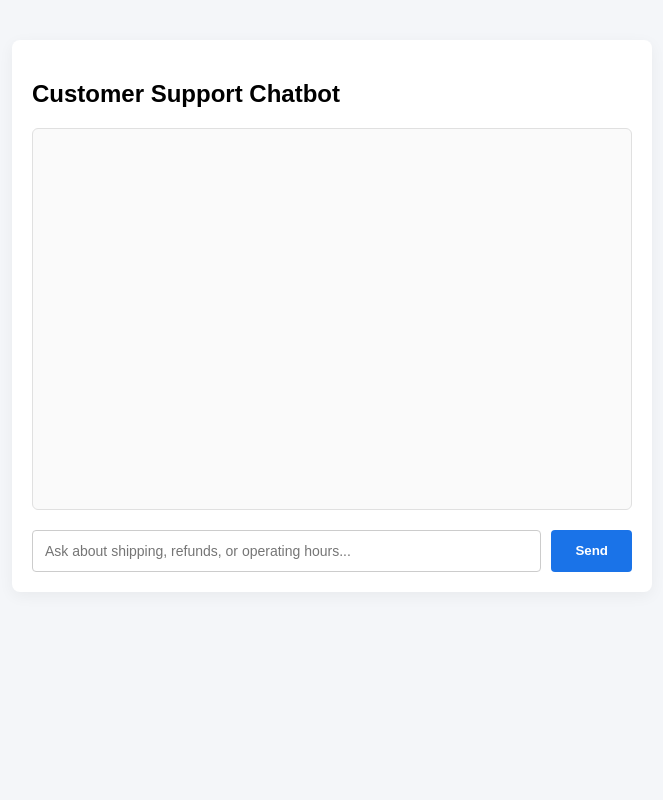
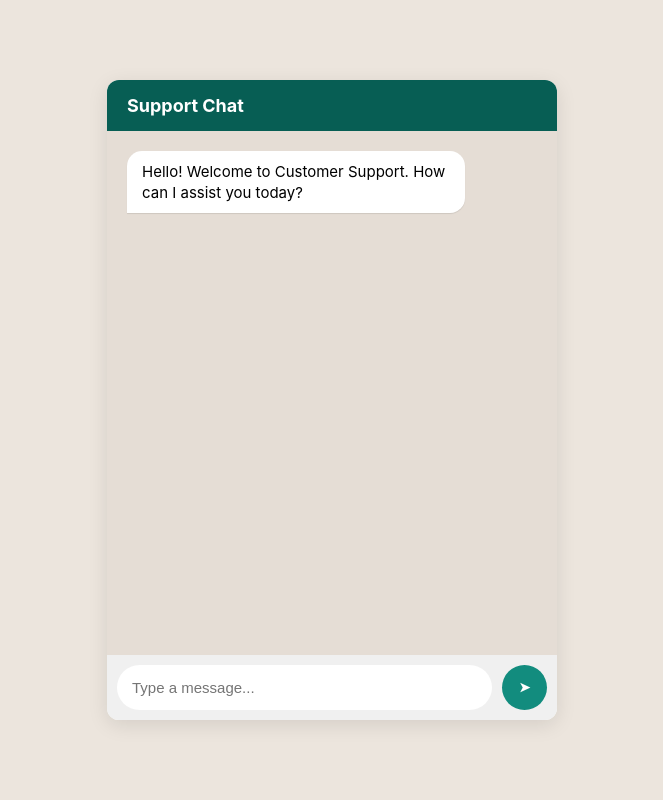
Before and after one commit to umandathathsarani/simple-chatbot, a Flask app: page / in a window 1280 px wide. Shown: the whole page, without its empty margins (308-971 px from the left). Run offline with Flask 3, Linux system fonts and the light colour scheme.

Commit message:
Revamp user interface with modern messaging app CSS styling

```diff
--- a/templates/index.html
+++ b/templates/index.html
@@ -6,75 +6,115 @@
     <title>Customer Support Portal</title>
     <style>
         body {
-            font-family: Arial, sans-serif;
-            background: #f4f6f9;
+            font-family: -apple-system, BlinkMacSystemFont, "Segoe UI", Roboto, Helvetica, Arial, sans-serif;
+            background-color: #ece5dd;
             margin: 0;
-            padding: 40px;
+            display: flex;
+            justify-content: center;
+            align-items: center;
+            height: 100vh;
         }
         .chat-wrapper {
-            max-width: 600px;
-            margin: 0 auto;
+            width: 100%;
+            max-width: 450px;
             background: #ffffff;
-            border-radius: 8px;
-            box-shadow: 0 4px 15px rgba(0,0,0,0.05);
-            padding: 20px;
+            border-radius: 12px;
+            box-shadow: 0 5px 20px rgba(0,0,0,0.1);
+            display: flex;
+            flex-direction: column;
+            height: 80vh;
+            overflow: hidden;
+        }
+        .chat-header {
+            background-color: #075e54;
+            color: white;
+            padding: 15px 20px;
+            font-size: 18px;
+            font-weight: bold;
         }
         .chat-display {
-            height: 350px;
+            flex: 1;
+            padding: 20px;
             overflow-y: auto;
-            border: 1px solid #e0e0e0;
-            padding: 15px;
-            margin-bottom: 20px;
-            border-radius: 6px;
-            background: #fafafa;
+            background-color: #e5ddd5;
+            display: flex;
+            flex-direction: column;
+            gap: 10px;
         }
         .msg {
-            margin: 12px 0;
+            max-width: 75%;
+            padding: 10px 15px;
+            border-radius: 15px;
+            font-size: 15px;
             line-height: 1.4;
+            word-wrap: break-word;
         }
         .user-msg {
-            text-align: right;
-            color: #1a73e8;
-            font-weight: bold;
+            background-color: #dcf8c6;
+            color: #000;
+            align-self: flex-end;
+            border-bottom-right-radius: 0;
+            box-shadow: 0 1px 1px rgba(0,0,0,0.1);
         }
         .bot-msg {
-            text-align: left;
-            color: #202124;
+            background-color: #ffffff;
+            color: #000;
+            align-self: flex-start;
+            border-bottom-left-radius: 0;
+            box-shadow: 0 1px 1px rgba(0,0,0,0.1);
         }
         .interactive-area {
             display: flex;
+            padding: 10px;
+            background-color: #f0f0f0;
             gap: 10px;
         }
         .interactive-area input {
             flex: 1;
-            padding: 12px;
-            border: 1px solid #ccc;
-            border-radius: 4px;
-            font-size: 14px;
+            padding: 12px 15px;
+            border: none;
+            border-radius: 25px;
+            font-size: 15px;
+            outline: none;
         }
         .interactive-area button {
-            padding: 12px 24px;
-            background: #1a73e8;
+            background-color: #128c7e;
             color: white;
             border: none;
-            border-radius: 4px;
+            border-radius: 50%;
+            width: 45px;
+            height: 45px;
             cursor: pointer;
+            display: flex;
+            justify-content: center;
+            align-items: center;
             font-weight: bold;
+        }
+        .interactive-area button:hover {
+            background-color: #075e54;
         }
     </style>
 </head>
 <body>
 
     <div class="chat-wrapper">
-        <h2>Customer Support Chatbot</h2>
-        <div class="chat-display" id="chat-display"></div>
+        <div class="chat-header">Support Chat</div>
+        <div class="chat-display" id="chat-display">
+            <div class="msg bot-msg">Hello! Welcome to Customer Support. How can I assist you today?</div>
+        </div>
         <div class="interactive-area">
-            <input type="text" id="user-query" placeholder="Ask about shipping, refunds, or operating hours...">
-            <button onclick="handleSend()">Send</button>
+            <input type="text" id="user-query" placeholder="Type a message..." autocomplete="off" onkeypress="handleKeyPress(event)">
+            <button onclick="handleSend()">&#10148;</button>
         </div>
     </div>
 
     <script>
+        function handleKeyPress(event) {
+            if (event.key === "Enter") {
+                handleSend();
+            }
+        }
+
         function handleSend() {
             const inputElement = document.getElementById("user-query");
             const queryText = inputElement.value.trim();
```
